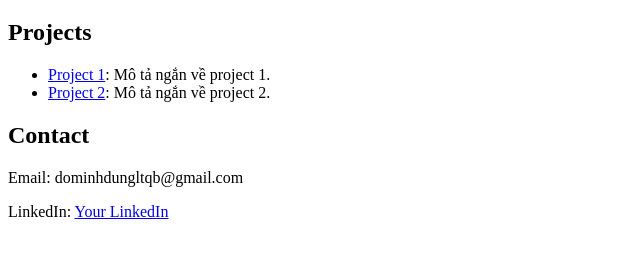
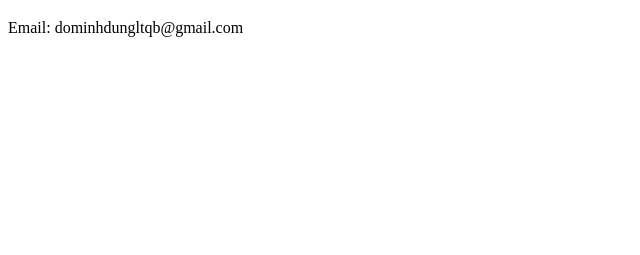
Before and after one commit to MINH-DUNG1/dominhdung.github.io, a plain HTML site: page index.html in a window 1280 px wide. Shown: the part 61-316 px from the top of the page, without its empty margins (0-640 px from the left). Drawn offline with Linux system fonts and the light colour scheme.

Commit message:
Update index.html

```diff
--- a/index.html
+++ b/index.html
@@ -9,14 +9,8 @@
 <body>
     <h1>Xin chào, tôi là Đỗ Minh Dũng</h1>
 
-    <h2>Projects</h2>
-    <ul>
-        <li><a href="link_to_project_1">Project 1</a>: Mô tả ngắn về project 1.</li>
-        <li><a href="link_to_project_2">Project 2</a>: Mô tả ngắn về project 2.</li>
-    </ul>
 
-    <h2>Contact</h2>
     <p>Email: dominhdungltqb@gmail.com</p>
-    <p>LinkedIn: <a href="link_to_linkedin">Your LinkedIn</a></p>
+
 </body>
 </html>
```
